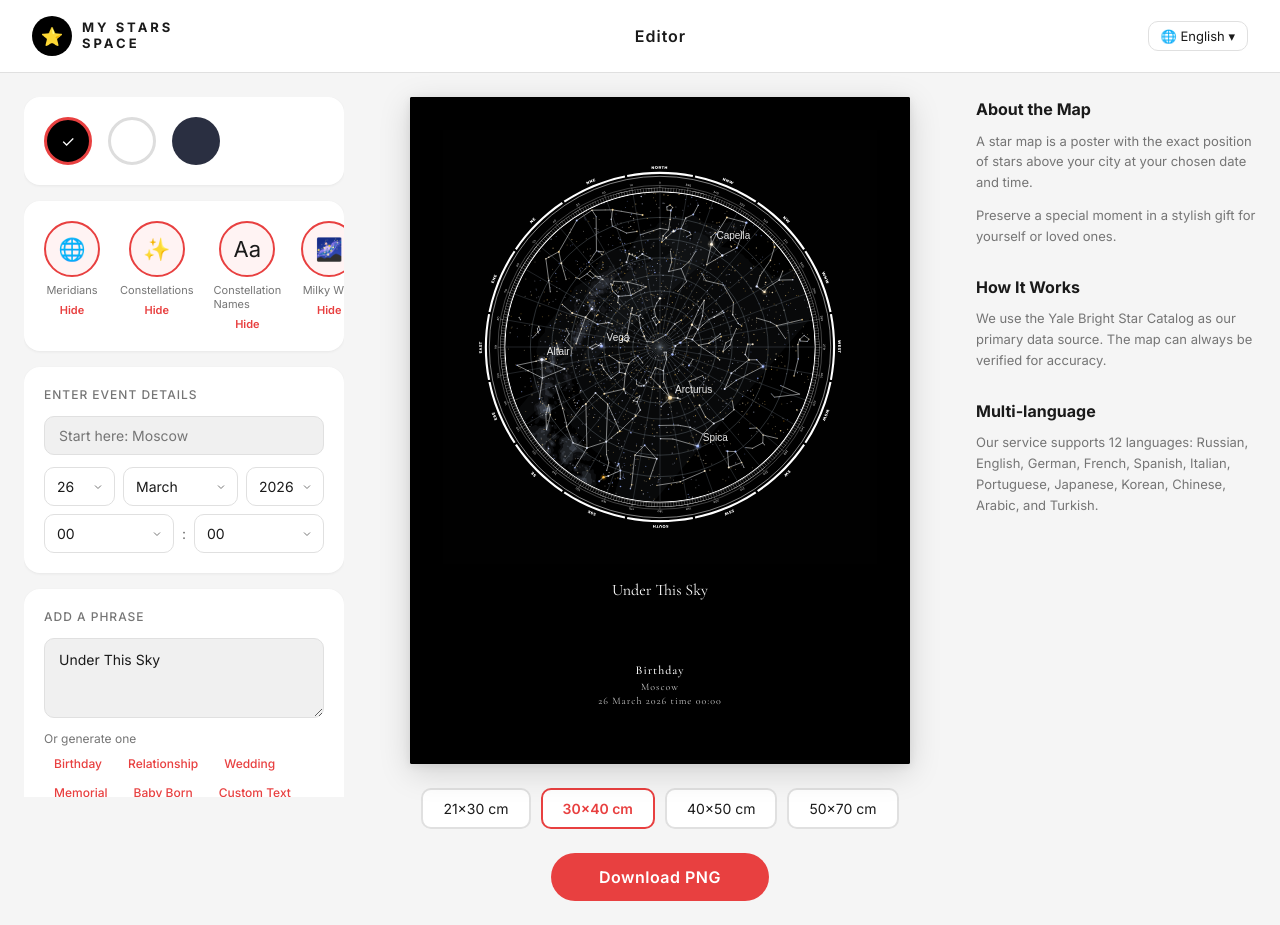
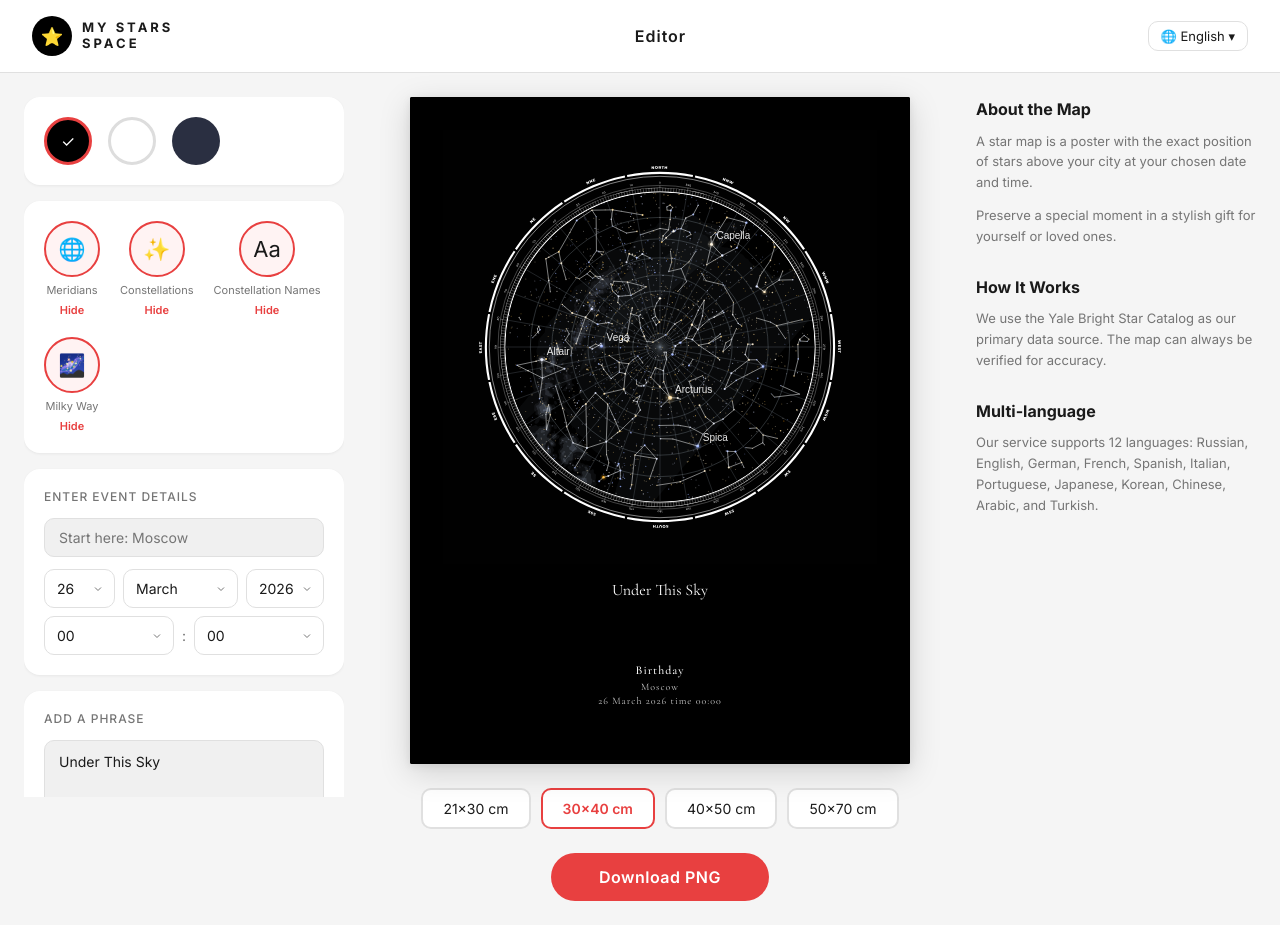
Before and after one commit to Romanov-Art/MyStarsSpace, a React (Vite) app: page / in a window 1280 px wide. Built offline with nearby package versions, Linux system fonts and the light colour scheme.

Commit message:
polish: smooth theme transitions + layer toggle flex-wrap
- poster-canvas: 0.4s ease transition on background/border/color
- layer-toggles: flex-wrap for 4th toggle (Milky Way) on narrow screens

```diff
--- a/src/index.css
+++ b/src/index.css
@@ -199,6 +199,7 @@ html, body {
   display: flex;
   gap: 20px;
   justify-content: flex-start;
+  flex-wrap: wrap;
 }
 
 .layer-toggle {
@@ -387,6 +388,7 @@ html, body {
   border: 8px solid;
   position: relative;
   overflow: hidden;
+  transition: background 0.4s ease, border-color 0.4s ease, color 0.4s ease;
 }
 
 .poster-canvas--black { background: #000; border-color: #000; color: #fff; }
```
